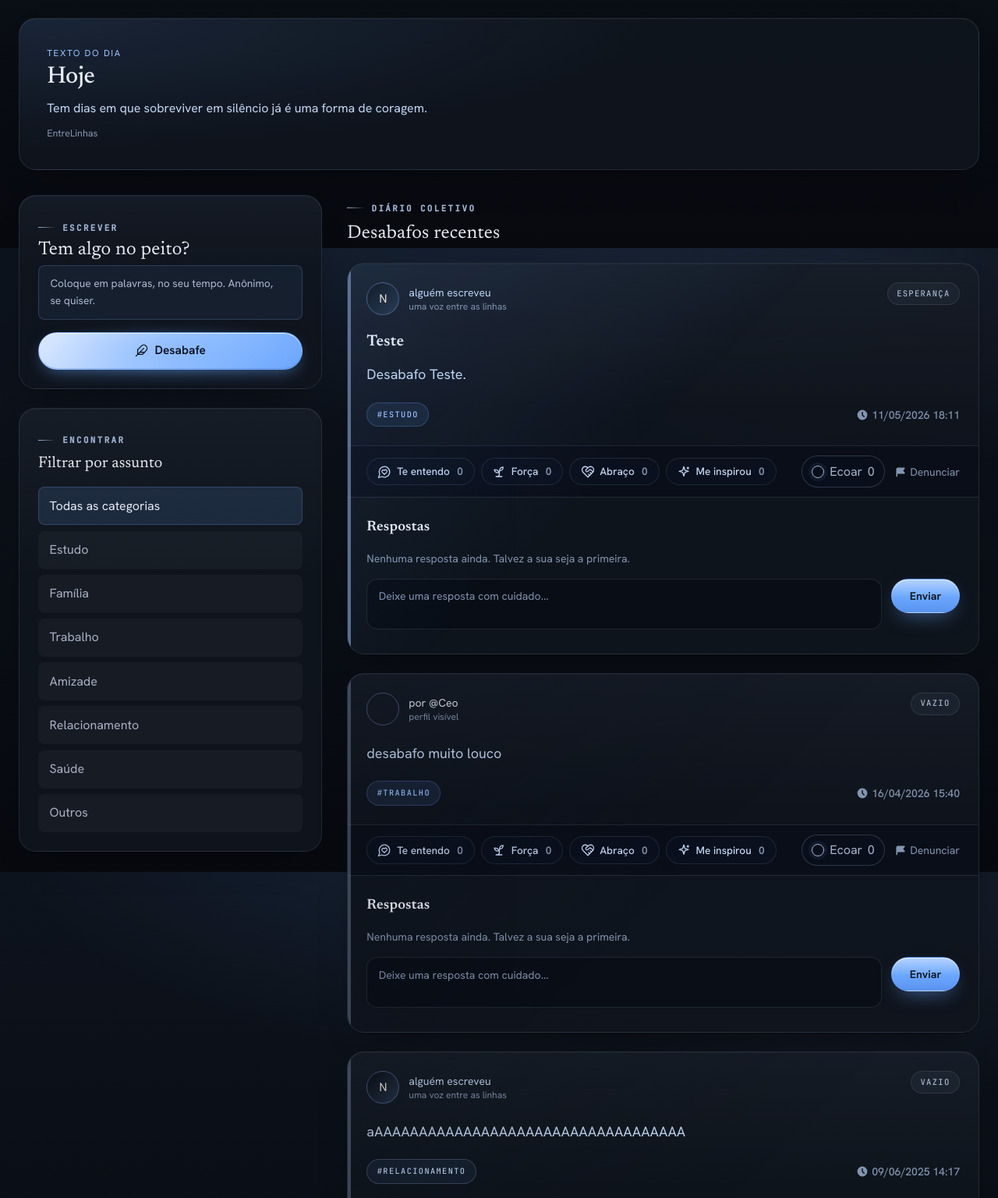
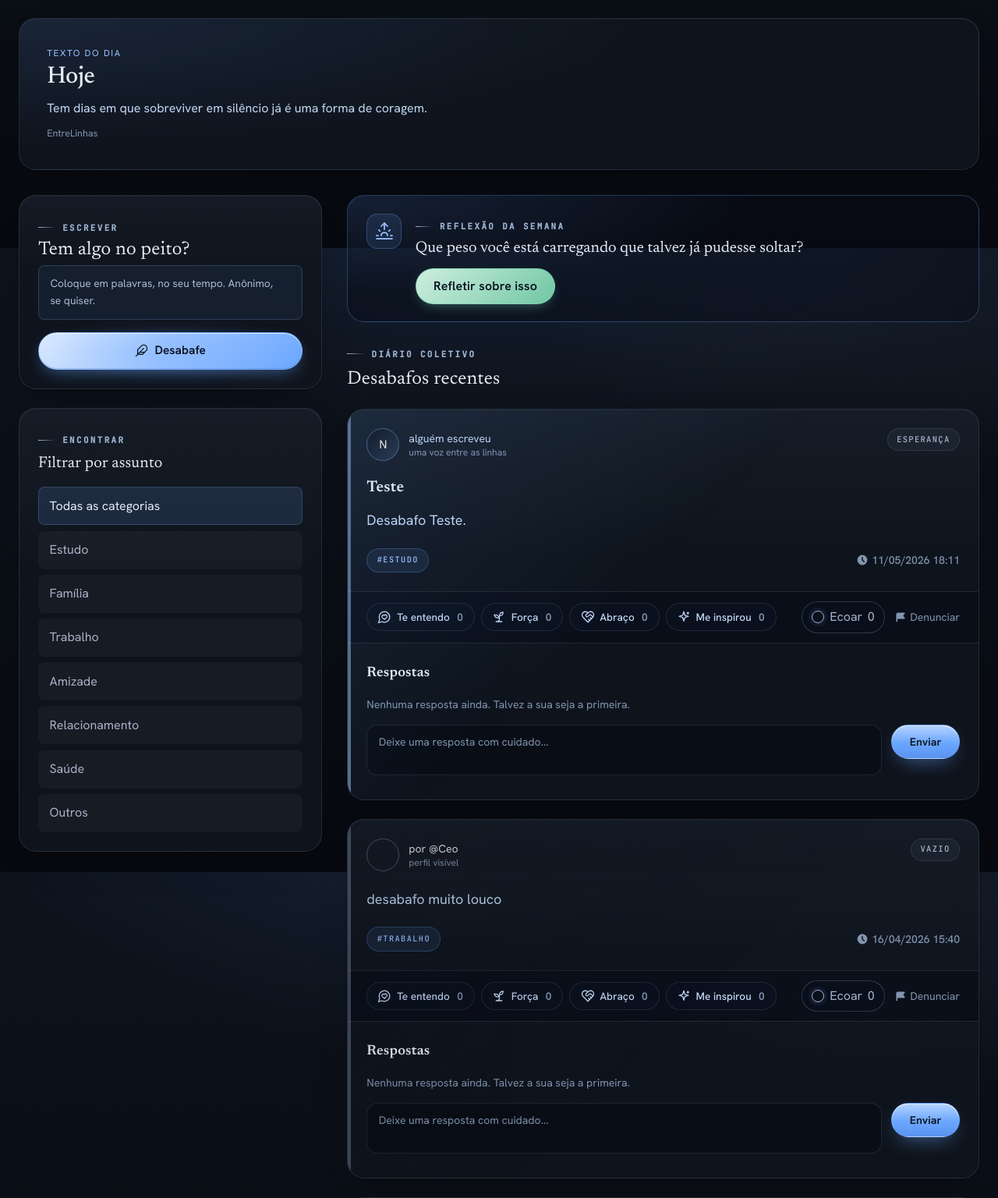
Before and after one commit to CodeByRamos/EntreLinhas.Project, a Flask app: page /feed in a window 1280 px wide. Shown: the part 482-2018 px from the top of the page at 78% size. Run offline with Flask 3, Linux system fonts and the light colour scheme; a user stored in the database is signed in; data comes from the database, SQL or seed files in the repository; data that the repository does not hold is empty; some libraries are stand-ins or nearby versions.

Commit message:
Wave 10: Reflexão da Semana
Convite reflexivo que rotaciona por semana (determinístico via número da semana
ISO — muda toda segunda, igual para todos, SEM schema novo). Reforça o eixo de
autoconhecimento sem virar engajamento de rede social.

- config.py: REFLEXOES_SEMANAIS (12 perguntas acolhedoras).
- app.py: context processor injeta reflexao_semana globalmente (sem hit no banco).
- feed.html: card premium no topo do feed (só logado, escondido sob filtro de
  categoria) com a pergunta + botão "Refletir sobre isso".
- base.html: o botão abre o composer já com o título pré-preenchido pela
  pergunta (data-prefill-title), então o desabafo "responde" a reflexão.
- CSS .reflexao-card no padrão navy + ícone vetorial (sunrise), zero emoji.

Evidência (test client): reflexao injetada e determinística por semana; guest
NÃO vê o card; logado vê (200) com pergunta + prefill + ícone; filtro de
categoria esconde; sem emoji.

Co-Authored-By: Claude Opus 4.8 <noreply@anthropic.com>

```diff
--- a/app.py
+++ b/app.py
@@ -159,6 +159,14 @@ def create_app():
     # Contexto global para templates
     from utils.roles import get_role_badge
 
+    def _weekly_reflection():
+        reflexoes = app.config.get('REFLEXOES_SEMANAIS') or []
+        if not reflexoes:
+            return None
+        # Determinístico por semana ISO: muda toda segunda, igual para todos.
+        week = datetime.now().isocalendar()[1]
+        return reflexoes[week % len(reflexoes)]
+
     @app.context_processor
     def inject_now():
         return {
@@ -167,6 +175,7 @@ def create_app():
             'categorias': app.config.get('CATEGORIAS', []),
             'emotional_tags': app.config.get('TAGS_EMOCIONAIS', []),
             'role_badge': get_role_badge,
+            'reflexao_semana': _weekly_reflection(),
         }
 
     @app.cli.command("create-admin")
--- a/static/css/estilos.css
+++ b/static/css/estilos.css
@@ -2273,6 +2273,39 @@ body.composer-open { overflow: hidden; }
 }
 .about-inline-link:hover { color: var(--text-main); transform: translateX(2px); }
 
+/* Reflexão da Semana — convite reflexivo no topo do feed */
+.reflexao-card {
+  display: flex;
+  align-items: flex-start;
+  gap: 1.1rem;
+  padding: 1.4rem 1.5rem;
+  border-radius: var(--radius-lg, 18px);
+  border: 1px solid rgba(106, 166, 255, 0.3);
+  background:
+    radial-gradient(120% 140% at 0% 0%, rgba(106, 166, 255, 0.14), transparent 55%),
+    rgba(8, 13, 24, 0.5);
+}
+.reflexao-icon {
+  display: inline-flex;
+  align-items: center;
+  justify-content: center;
+  width: 2.8rem;
+  height: 2.8rem;
+  flex-shrink: 0;
+  border-radius: 14px;
+  color: var(--accent);
+  background: rgba(106, 166, 255, 0.12);
+  border: 1px solid rgba(106, 166, 255, 0.28);
+}
+.reflexao-icon .el-icon { width: 1.5rem; height: 1.5rem; }
+.reflexao-question {
+  font-family: var(--font-display);
+  font-size: 1.25rem;
+  line-height: 1.4;
+  color: var(--text-main);
+  margin-top: 0.35rem;
+}
+
 /* Agradecimentos — cartões de tributo para quem ajudou no projeto */
 .gratitude-grid {
   display: grid;
--- a/templates/base.html
+++ b/templates/base.html
@@ -272,6 +272,12 @@
           var mm = document.getElementById('mobile-menu');
           if (mm) { mm.hidden = true; }
           openComposer();
+          // Pré-preenche o título (ex.: Reflexão da Semana) ao abrir o composer.
+          var prefill = b.getAttribute('data-prefill-title');
+          if (prefill) {
+            var t = document.getElementById('titulo');
+            if (t && !t.value) t.value = prefill;
+          }
         });
       });
       drawer.querySelectorAll('[data-composer-close]').forEach(function (b) { b.addEventListener('click', closeComposer); });
--- a/templates/feed.html
+++ b/templates/feed.html
@@ -1,5 +1,6 @@
 {% extends 'base.html' %}
 {% from 'components/post_card.html' import render_post with context %}
+{% from 'components/icons.html' import icon with context %}
 
 {% block title %}Início - EntreLinhas{% endblock %}
 
@@ -54,6 +55,19 @@
     </div>
 
     <div class="md:col-span-2">
+      {% if reflexao_semana and session.get('user_id') and not categoria_atual %}
+      <section class="reflexao-card mb-6">
+        <span class="reflexao-icon" aria-hidden="true">{{ icon('sunrise') }}</span>
+        <div class="min-w-0">
+          <p class="section-kicker">reflexão da semana</p>
+          <p class="reflexao-question">{{ reflexao_semana }}</p>
+          <button type="button" class="btn-modern btn-superacao mt-3 composer-trigger" data-prefill-title="{{ reflexao_semana }}">
+            <span>Refletir sobre isso</span>
+          </button>
+        </div>
+      </section>
+      {% endif %}
+
       <div class="feed-layout-heading">
         <div>
           <p class="section-kicker">diário coletivo</p>
```
Also changed, not shown: config.py (+17 -0 lines).
